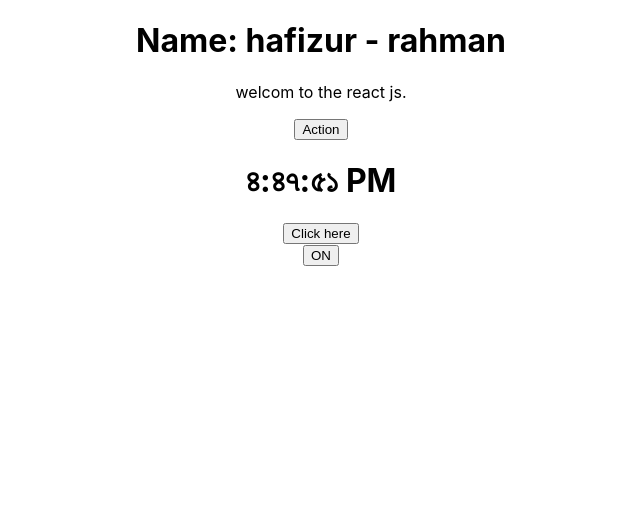
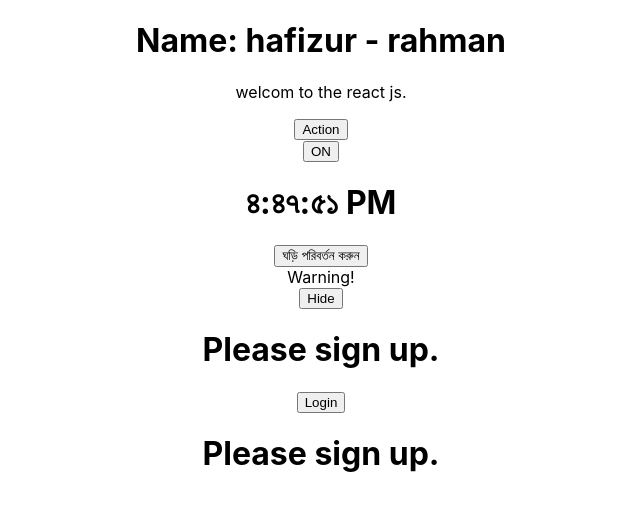
Before and after one commit to Md-Hafizur-Rahman/ReactApp, a React (Create React App) app: page / in a window 1280 px wide. Shown: the top 510 px of the page, without its empty margins (319-959 px from the left). Built offline with nearby package versions, Linux system fonts and the light colour scheme.

Commit message:
Conditional Rendering

```diff
--- a/src/App.js
+++ b/src/App.js
@@ -1,7 +1,11 @@
 import './App.css';
 import Welcome from './component/Welcome';
 import Avatar from './component/Comment';
+import Page from './component/Showhide';
 import Toggle from './component/helo';
+import LoginControl from './component/Logincontrol';
+import Greeting from './component/Greeting';
+
 import React,{Component} from 'react';
 
 class App extends Component{
@@ -12,12 +16,13 @@ class App extends Component{
           <p>welcom to the react js.</p>
           <button>Action</button>
         </Welcome>
+        <Toggle/>
         <Avatar/>
-        <Toggle/>
+        <Page/>
+        <Greeting isLoggedIn={false} />
+        <LoginControl/>
       </div>
     );
   }
 }
-
-
 export default App;
--- a/src/component/Buton.js
+++ b/src/component/Buton.js
@@ -15,7 +15,7 @@ class Button extends React.Component {
         const { change, locale } = this.props;
         return (
             <button type="button" onClick={() => change(locale)}>
-                Click here
+                {locale==='bn-BD'?'change clock':'ঘড়ি পরিবর্তন করুন'}
             </button>
         );
     }
--- a/src/component/Comment.js
+++ b/src/component/Comment.js
@@ -35,9 +35,9 @@ class Avatar extends React.Component {
                 <h1 className='heading'>
                     <span className='text'>{date.toLocaleTimeString(locale)}</span>
                 </h1>
-                <Button change={this.handleClick} locale="en-US">
-                    Click here
-                </Button>
+                {locale==='bn-BD' ? <Button change={this.handleClick} locale="en-Us"/> :
+                 <Button change={this.handleClick} locale="bn-BD"/>}
+
             </div>
         );
     }
--- /dev/null
+++ b/src/component/Gest.js
@@ -0,0 +1,7 @@
+import React from "react";
+const GuestGreeting=props=>{
+    return(
+        <h1>Please sign up.</h1>
+    );
+  }
+export default GuestGreeting;
--- /dev/null
+++ b/src/component/Greeting.js
@@ -0,0 +1,13 @@
+import React from "react";
+import UserGreeting from "./User";
+import GuestGreeting from "./Gest";
+
+const Greeting=props=>{
+    const isLoggedIn = props.isLoggedIn;
+    if (isLoggedIn) {
+      return <UserGreeting />
+    }
+    return <GuestGreeting />
+  }
+
+export default Greeting;
--- /dev/null
+++ b/src/component/Loginbuton.js
@@ -0,0 +1,9 @@
+import React from "react";
+const LoginButton=props=>{
+    return (
+      <button onClick={props.onClick}>
+        Login
+      </button>
+    );
+  }
+export default LoginButton;
--- /dev/null
+++ b/src/component/Logincontrol.js
@@ -0,0 +1,38 @@
+import React,{Component} from 'react';
+import LogoutButton from './logout';
+import LoginButton from './Loginbuton';
+import Greeting from './Greeting';
+class LoginControl extends Component {
+    constructor(props) {
+      super(props);
+      this.handleLoginClick = this.handleLoginClick.bind(this);
+      this.handleLogoutClick = this.handleLogoutClick.bind(this);
+      this.state = {isLoggedIn: false};
+    }
+
+    handleLoginClick() {
+      this.setState({isLoggedIn: true});
+    }
+
+    handleLogoutClick() {
+      this.setState({isLoggedIn: false});
+    }
+
+    render() {
+      const isLoggedIn = this.state.isLoggedIn;
+      let button;
+      if (isLoggedIn) {
+        button = <LogoutButton onClick={this.handleLogoutClick} />;
+      } else {
+        button = <LoginButton onClick={this.handleLoginClick} />;
+      }
+
+      return (
+        <div>
+            {button}
+          <Greeting isLoggedIn={isLoggedIn} />
+        </div>
+      );
+    }
+  }
+export default LoginControl;
--- /dev/null
+++ b/src/component/Showhide.js
@@ -0,0 +1,30 @@
+import WarningBanner from './Waring';
+import React, { Component } from "react";
+
+
+class Page extends Component {
+  constructor(props) {
+    super(props);
+    this.state = {showWarning: true};
+    this.handleToggleClick = this.handleToggleClick.bind(this);
+  }
+
+  handleToggleClick() {
+    this.setState(state => ({
+      showWarning: !state.showWarning
+    }));
+  }
+
+  render() {
+    return (
+      <div>
+        <WarningBanner warn={this.state.showWarning} />
+        <button onClick={this.handleToggleClick}>
+          {this.state.showWarning ? 'Hide' : 'Show'}
+        </button>
+      </div>
+    );
+  }
+}
+
+export default Page;
--- /dev/null
+++ b/src/component/User.js
@@ -0,0 +1,7 @@
+import React from "react";
+const UserGreeting=props=>{
+    return(
+        <h1>Welcome back!</h1>
+    );
+  }
+export default UserGreeting;
--- /dev/null
+++ b/src/component/Waring.js
@@ -0,0 +1,12 @@
+import React from "react";
+const WarningBanner=props=> {
+        if (!props.warn) {
+          return null;
+        }
+        return (
+          <div className="warning">
+            Warning!
+          </div>
+        );
+}
+export default WarningBanner;
--- a/src/component/Welcome.js
+++ b/src/component/Welcome.js
@@ -2,9 +2,11 @@ import React from "react";
 const Welcome=props=>{
   return(
     <div>
+
       <h1>Name: {props.name} - {props.lastname}</h1>
       {props.children}
     </div>
   );
+
 }
 export default Welcome;
--- /dev/null
+++ b/src/component/logout.js
@@ -0,0 +1,9 @@
+import React from "react";
+const LogoutButton=props=>{
+    return (
+      <button onClick={props.onClick}>
+        Logout
+      </button>
+    );
+  }
+export default LogoutButton;
```
Also changed, not shown: 1 other file (tests, documents, lock files or other folders).
